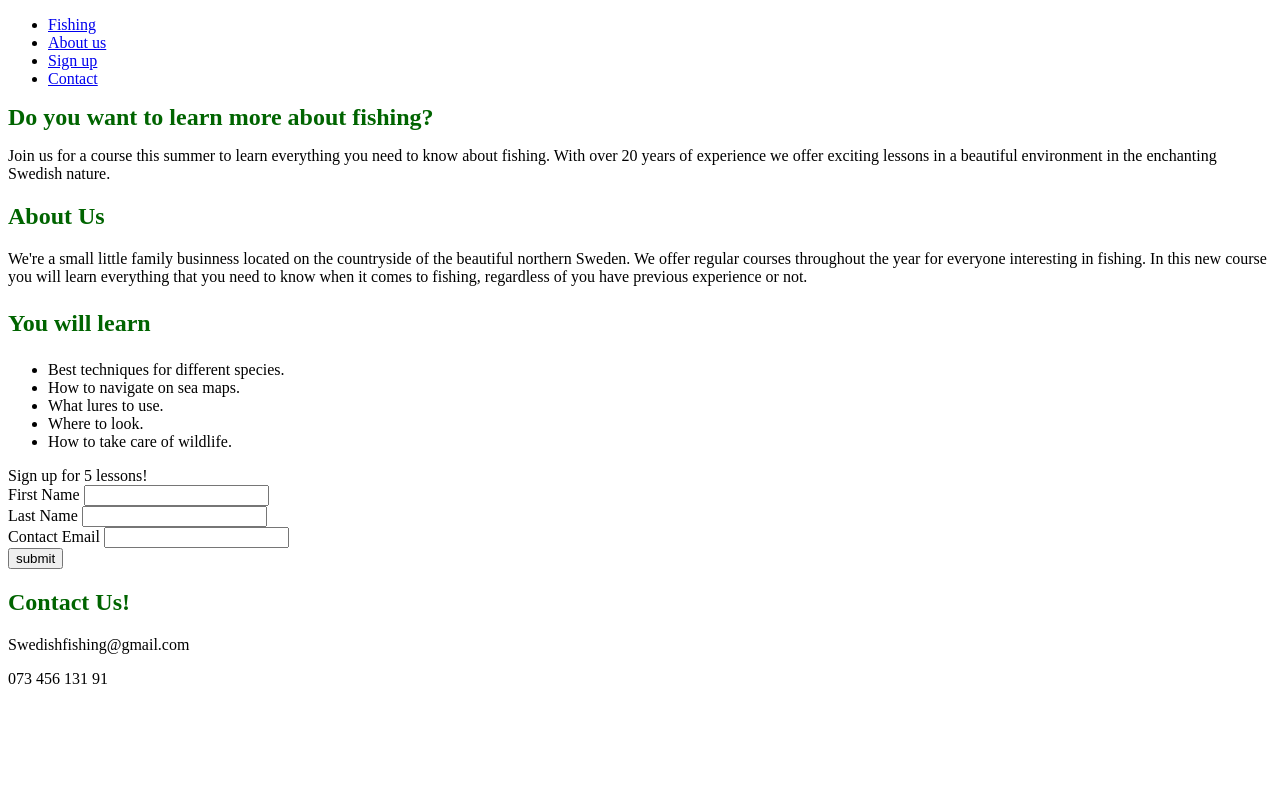
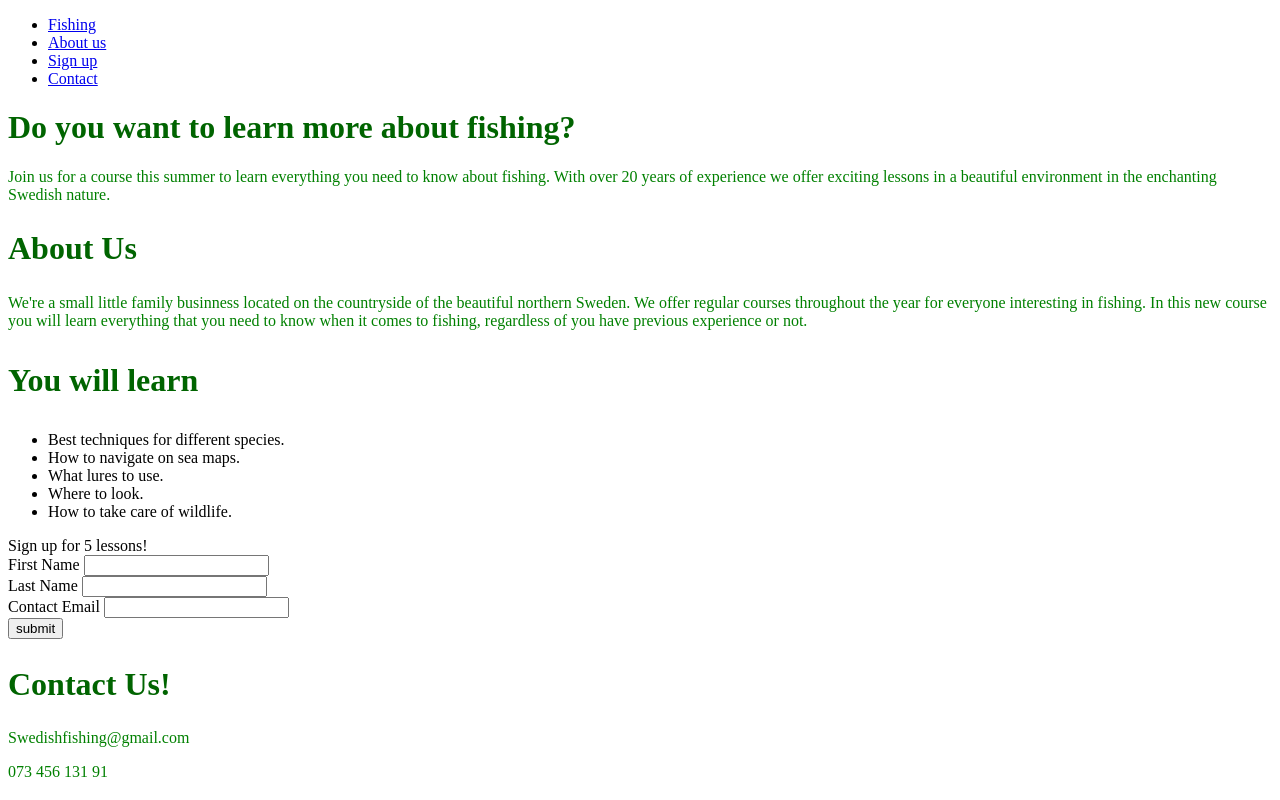
Before and after one commit to Maxwidlundstark/Learn-to-fish, a plain HTML site: page index.html in a window 1280 px wide. Drawn offline with Linux system fonts and the light colour scheme.

Commit message:
add css to p

```diff
--- a/assets/css/style.css
+++ b/assets/css/style.css
@@ -1,4 +1,9 @@
 h1, h2, h3 {
     color: darkgreen;
-    font-size: 1.5rem;
+    font-size: 2rem;
 }
+p {
+    color: green;
+    font-size: 1rem;
+}
+.sections
```
